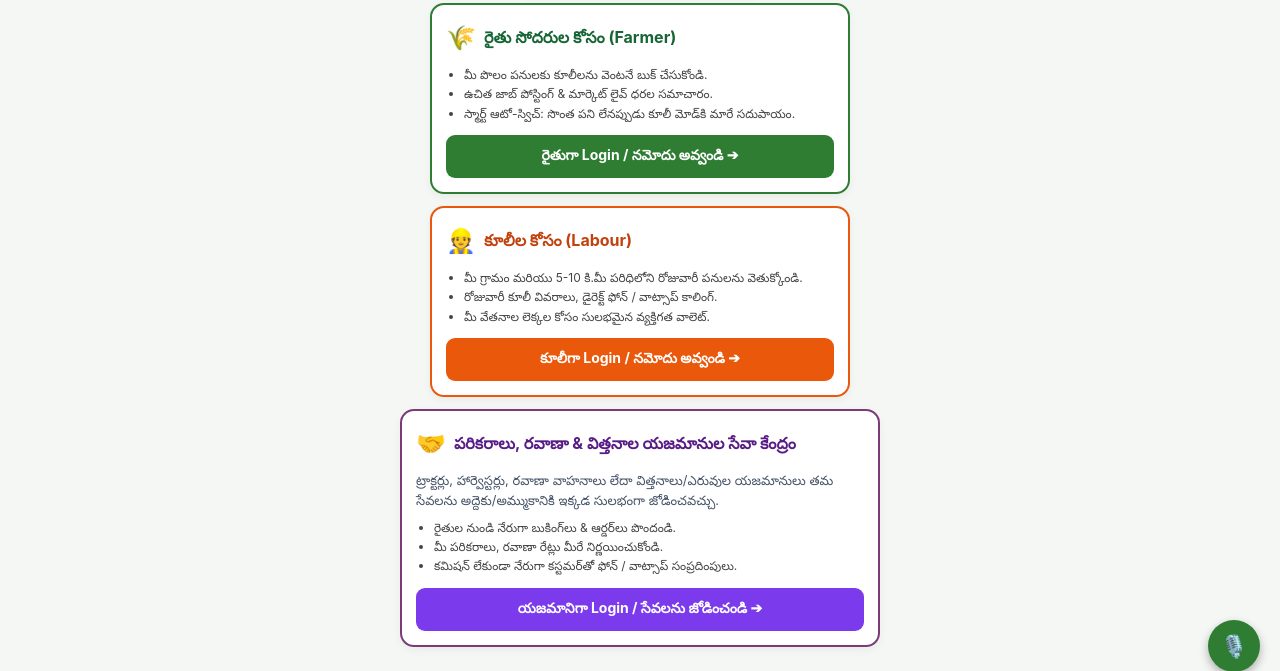
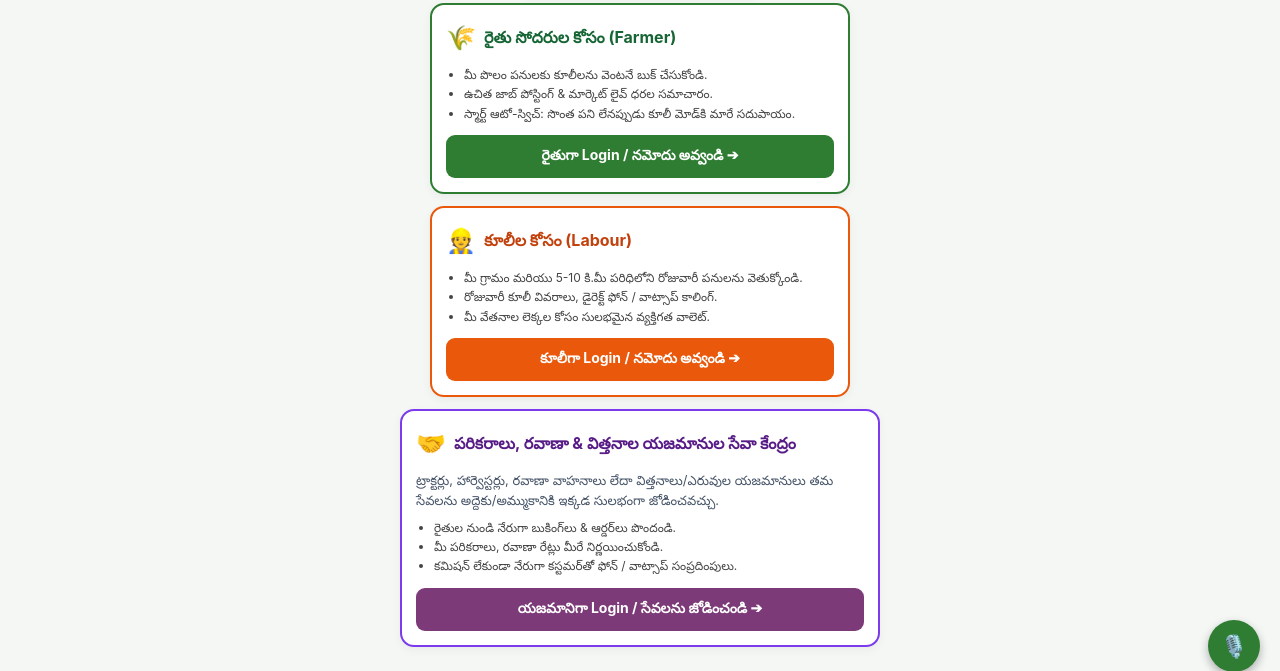
Before and after one commit to kishoreee226-netizen/Agriconnect-web, a plain HTML site: page index.html in a window 1280 px wide. Shown: the part 108-779 px from the top of the page. Drawn offline with nearby package versions, Linux system fonts and the light colour scheme; a script that the page names is missing.

Commit message:
Update provider.css

```diff
--- a/provider/provider.css
+++ b/provider/provider.css
@@ -6,7 +6,7 @@
 
 /* 1. Landing Card */
 .agri-landing-card.provider-border {
-  border: 2px solid #7c3a78;
+  border: 2px solid #7c3aed;
   background: #ffffff;
   border-radius: 14px;
   padding: 14px;
@@ -27,7 +27,7 @@
 }
 
 .provider-btn-bg {
-  background: #7c3aed;
+  background: #7c3a78;
   color: #ffffff;
   width: 100%;
   padding: 11px;
```
